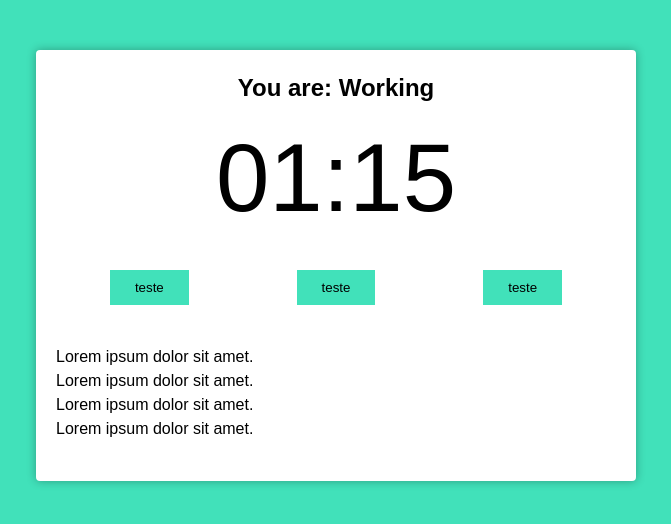
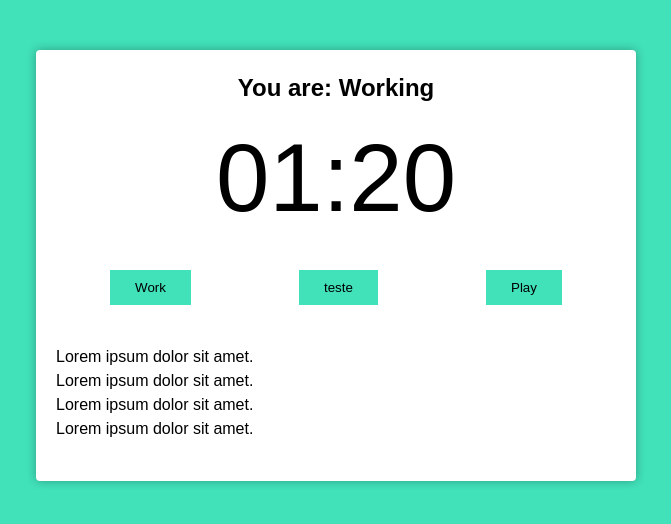
Before and after one commit to AugustoTI/pomodoro_app, a React (Create React App) app: page / in a window 1280 px wide. Shown: the top 524 px of the page, without its empty margins (304-975 px from the left). Built offline with nearby package versions, Linux system fonts and the light colour scheme.

Commit message:
button para iniciar

```diff
--- a/src/components/button.tsx
+++ b/src/components/button.tsx
@@ -1,13 +1,8 @@
 interface Props {
   onClick: () => void;
   text: string;
-  className: string;
 }
 
 export function Button(props: Props) {
-  return (
-    <button className={props.className} onClick={props.onClick}>
-      {props.text}
-    </button>
-  );
+  return <button onClick={props.onClick}>{props.text}</button>;
 }
--- a/src/components/pomodoro-timer.tsx
+++ b/src/components/pomodoro-timer.tsx
@@ -1,4 +1,4 @@
-import { useState } from 'react';
+import { useEffect, useState } from 'react';
 import { useInterval } from '../hooks/use-interval';
 import { Button } from './button';
 import { Timer } from './timer';
@@ -12,10 +12,24 @@
 
 export function PomodoroTimer(props: Props) {
   const [mainTimer, setMainTimer] = useState(props.pomodoroTime);
+  const [timeCounting, setTimeCounting] = useState(false);
+  const [working, setWorking] = useState(false);
 
-  useInterval(() => {
-    setMainTimer(mainTimer - 1);
-  }, 1000);
+  useEffect(() => {
+    if (working) document.body.classList.add('working');
+  }, [working]);
+
+  useInterval(
+    () => {
+      setMainTimer(mainTimer - 1);
+    },
+    timeCounting ? 1000 : null,
+  );
+
+  const configureWork = () => {
+    setTimeCounting(true);
+    setWorking(true);
+  };
 
   return (
     <>
@@ -23,20 +37,11 @@
         <h2>You are: Working</h2>
         <Timer mainTimer={mainTimer} />
         <div className="controls">
+          <Button text="Work" onClick={() => configureWork()} />
+          <Button text="teste" onClick={() => console.log('testando')} />
           <Button
-            text="teste"
-            className="pomodoro-btn"
-            onClick={() => console.log('testando')}
-          />
-          <Button
-            text="teste"
-            className="pomodoro-btn"
-            onClick={() => console.log('testando')}
-          />
-          <Button
-            text="teste"
-            className="pomodoro-btn"
-            onClick={() => console.log('testando')}
+            text={timeCounting ? 'Pause' : 'Play'}
+            onClick={() => setTimeCounting(!timeCounting)}
           />
         </div>
 
```
